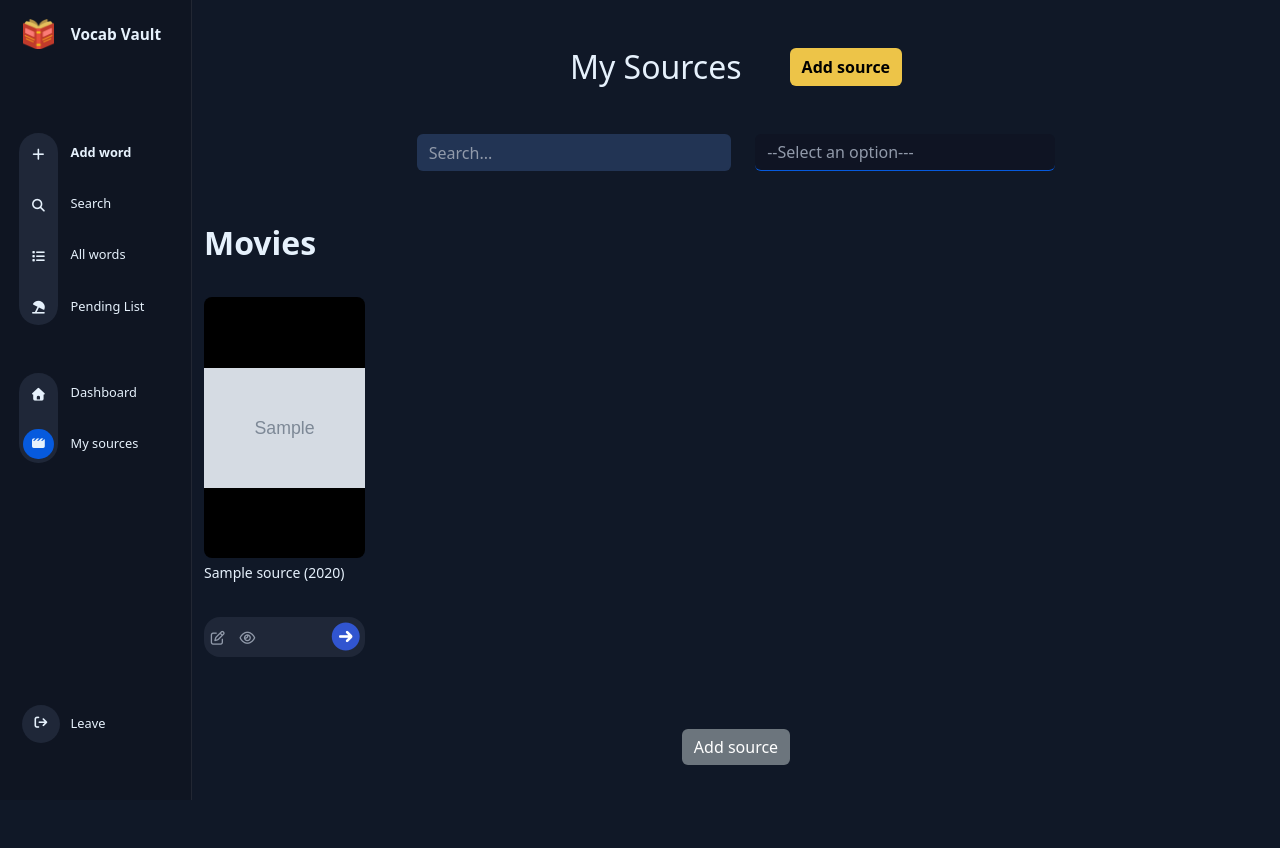
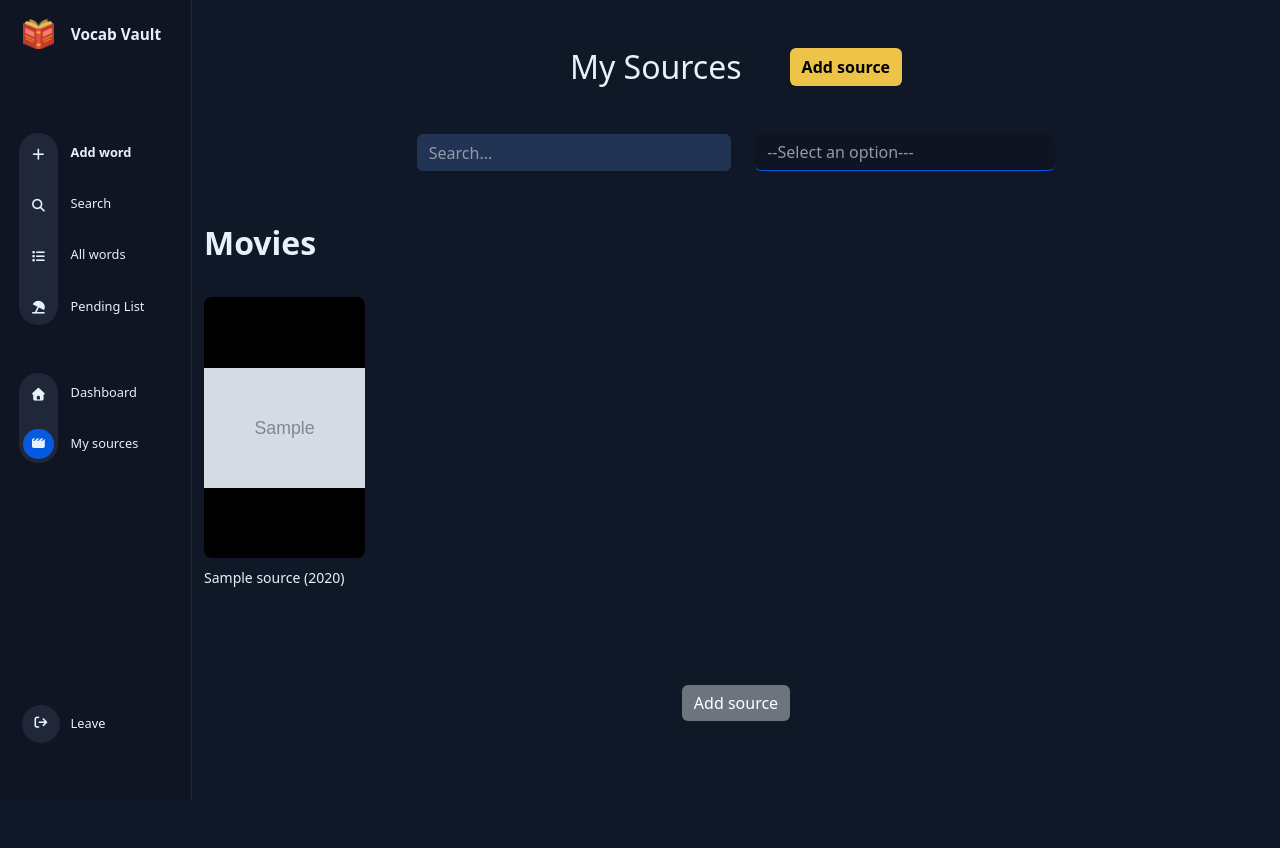
Before and after one commit to MrBean-s/Vocab-Vault, a Django app: page /lang/1/sources/ in a window 1280 px wide. Run offline with Django 5.2, Linux system fonts and the light colour scheme; tables that the repository leaves empty hold one stand-in row (values such as "Sample post"); grey boxes marked "Sample" are stand-in pictures; some libraries are stand-ins or nearby versions.

Commit message:
albums styling

```diff
--- a/dictApp/templates/base.html
+++ b/dictApp/templates/base.html
@@ -431,11 +431,11 @@
       }
 
       document.body.addEventListener('htmx:beforeSwap', function(evt) {
+         console.log(document.getElementById('genericModal'));
          if (evt.detail.target.id === 'genericModalBody') {
-            if (document.querySelector('#genericModal.show') === null){
-               document.getElementById('genericModal').classList.add('hidden');
+            if (document.querySelector('#genericModal.hidden') !== null){
+               document.getElementById('form-loader').classList.remove('hidden');
             }
-            document.getElementById('form-loader').classList.remove('hidden');
          } else if (evt.detail.target.id === 'genericModalImgContent') {
             document.getElementById('genericModalImg').classList.add('hidden');
             document.getElementById('form-loader').classList.remove('hidden');
--- a/dictApp/templates/sources.html
+++ b/dictApp/templates/sources.html
@@ -1,5 +1,5 @@
 {% extends 'base.html' %}
-
+{% load custom_filters %}
 {% block additionalStyles %}
 <style>
    .tv-grid {
@@ -11,7 +11,7 @@
 
    .source-card {
       max-width: 174px;
-      height: 360px;
+      height: 340px;
       display: flex; flex-direction: column;
       /* border: 1px solid white; */
 
@@ -24,25 +24,52 @@
       border-radius: 0.5rem;
       display: flex;
       align-items: center;
+      justify-content: center;
    }
 
-   .source-card img {
-      width: 100%;
-      height: 100%;
+   .img-wrapper img {
+      max-width: 100%;
+      max-height: 100%;
    }
 
-   .content-wrapper {
-      height: 99px;
-      padding-top: 5px;
+   .source-title {font-size: 0.875rem; height: 50px; max-height: 50px; overflow-y: scroll; line-height: 1.3rem; margin-top: 10px}
+   /* .buttons-row { height: 40px; margin-top: 9px; background: rgba(0, 0, 0, 0.85); border-radius: 1rem; padding: 5px} */
+   .row-icon-sm { font-size: 0.875rem; }
+   .section-title { margin: 30px 0; font-size: 2rem; font-weight: bold}
+
+   .show-poster { position: relative;}
+
+   .album-grid { display: grid; grid-template-columns: repeat(6, 1fr); column-gap: 20px; row-gap: 20px;}
+   .album-cover {
+      width: 174px; height: 174px; background: black; position: relative;
+      -webkit-user-select: none;
+      -ms-user-select: none;
+      user-select: none;
+   }
+   .album-overlay, .show-overlay {
+      cursor: pointer;
+      opacity: 0;
+      transition: .2s ease;
+      width: 100%; height: 100%;
+      position: absolute;
+      top: 0;
       display: flex;
       flex-direction: column;
       justify-content: space-between;
+      padding: 10px;
+      backdrop-filter: blur(12px);
+      -webkit-backdrop-filter: blur(12px);
+      background-color: rgba(0, 0, 0, 0.85);
+  }
+  .album-cover:hover .album-overlay, .show-poster:hover .show-overlay {
+      opacity: 1;
    }
+   .show-overlay { border-radius: 0.35rem; }
+   .album-year { font-size: 0.8rem; color: var(--text-muted) }
+   .album-name { font-size: 1rem; font-weight: bold;}
+   .album-author { font-size: 0.9rem; font-style: italic; color: var(--text-muted)}
 
-   .source-title {font-size: 0.875rem; height: 45px; max-height: 45px; overflow-y: scroll; line-height: 1.3rem;}
-   .buttons-row { height: 40px; margin-top: 9px; background: var(--bg-sidebar-pill); border-radius: 1rem; padding: 5px}
-   .row-icon-sm { font-size: 0.875rem; }
-   .section-title { margin: 30px 0; font-size: 2rem; font-weight: bold}
+
 </style>
 {% endblock additionalStyles %}
 
@@ -74,42 +101,23 @@
       {% if stitle == "Movie" or stitle == "TV Show" %}
          <div class="tv-grid">
             {% for source in sources %}
-            {% with cat=source.source_category %}
-               {% if cat == 'TVS' %}
+               {% if source.source_category == 'TVS' %}
                   {% url 'episodes' lang_id=lang_id source_id=source.id as href_url %}
-               {% elif cat in 'MOV,SON,POD' %}
+               {% elif source.source_category in 'MOV' %}
                   {% url 'play_session_source' lang_id=lang_id source_id=source.id as href_url %}
-               {% else %}
-                  {% url 'segments' lang_id=lang_id source_id=source.id as href_url %}
                {% endif %}
-            <div class="mb-4 source-card">
-               <div class="img-wrapper">
-
-
-                  {% if source.image and source.image.file %}
-                  <a href="{{href_url}}">
-                     <img src="{{ source.image.file.url }}" alt="Image" style="max-width: 100%; height: auto">
-                  </a>
-                  {% endif %}
-               </div>
-               <div class="content-wrapper">
-                  <div class="source-title">
-                     {{source.name}}{% if source.released_year %} ({{source.released_year}}){% endif %}
+            <div class="source-card">
+               <div class="show-poster">
+                  <div class="img-wrapper" >
+                     {% if source.image and source.image.file %}
+                        <img src="{{ source.image.file.url }}" alt="Image">
+                     {% endif %}
                   </div>
-                  <div class="buttons-row d-flex justify-content-between align-items-center">
-                     <div>
-                        <a style="cursor: pointer"
-                           hx-get="{% url 'source_edit' lang_id=lang_id source_id=source.id %}"
-                           hx-trigger="click"
-                           hx-target="#genericModalBody"
-                           hx-target-error="#error-box"
-                           data-bs-toggle="modal"
-                           data-bs-target="#genericModal">
-
-                           <i class="fa-regular fa-pen-to-square row-icon-sm text-muted"></i>
-                        </a>
+                  <div class="overlay show-overlay" data-url="{{href_url}}">
+                     <div class="d-flex gap-3 justify-content-end">
                         {% if source.image and source.image.file %}
                         <a class="ps-2" style="cursor: pointer"
+                           onclick="event.stopPropagation();"
                            hx-get="{% url 'show_image' img_id=source.image_id %}"
                            hx-trigger="click"
                            hx-target="#genericModalImgContent"
@@ -118,18 +126,55 @@
                            data-bs-target="#genericModalImg">
                            <i class="fa-regular fa-eye row-icon-sm text-muted"></i>
                         </a>
-                        {% endif %}
+                        {%endif%}
+                        <a style="cursor: pointer"
+                           onclick="event.stopPropagation();"
+                           hx-get="{% url 'source_edit' lang_id=lang_id source_id=source.id %}"
+                           hx-trigger="click"
+                           hx-target="#genericModalBody"
+                           hx-target-error="#error-box"
+                           data-bs-toggle="modal"
+                           data-bs-target="#genericModal">
+                           <i class="fa-regular fa-pen-to-square row-icon-sm text-muted"></i>
+                        </a>
                      </div>
-                     <a href="{{href_url}}" class="d-flex align-items-center text-decoration-none">
-                        <span class="fa-stack row-icon-sm" style="width: 2em">
-                           <i class="fa-solid fa-circle fa-stack-1x" style="color: white;"></i>
-                           <i class="fa-solid fa-circle-arrow-right fa-stack-2x" style="color: var(--bg-primary);"></i>
-                        </span>
-                     </a>
+                     <span class="text-center album-name">Check this source</span>
+                     <div></div>
                   </div>
                </div>
+               <div class="source-title">
+                  {{source.name}}{% if source.released_year %} ({{source.released_year}}){% endif %}
+               </div>
             </div>
-            {% endwith %}
+            {% endfor %}
+         </div>
+      {% elif stitle == 'Album' %}
+         <div class="album-grid">
+            {% for source in sources %}
+               <div class="album-cover">
+                  <img src="{{ source.image.file.url }}" alt="Image" style="max-width: 100%; height: auto">
+                  <div class="overlay album-overlay" data-url="{% url 'segments' lang_id=lang_id source_id=source.id %}">
+                     <span class="ms-auto">
+                        <a style="cursor: pointer"
+                           onclick="event.stopPropagation();"
+                           hx-get="{% url 'source_edit' lang_id=lang_id source_id=source.id %}"
+                           hx-trigger="click"
+                           hx-target="#genericModalBody"
+                           hx-target-error="#error-box"
+                           data-bs-toggle="modal"
+                           data-bs-target="#genericModal">
+                           <i class="fa-regular fa-pen-to-square row-icon-sm text-muted"></i>
+                        </a>
+                     </span>
+                     <span>
+                        {% if source.related_year %}
+                        <div class="album-year">({{source.released_year}})</div>
+                        {% endif %}
+                        <div class="album-name">{{source.name}}</div>
+                        <div class="album-author">{{source.author}}</div>
+                     </span>
+                  </div>
+               </div>
             {% endfor %}
          </div>
       {% endif %}
@@ -156,5 +201,12 @@
 function initSourceForm() {
    document.getElementById('genericModalTitle').textContent = 'Create/Edit a source';
 }
+
+document.querySelectorAll('.overlay').forEach((el) => {
+   el.addEventListener('click', (e) => {
+      const url = e.currentTarget.dataset.url;
+      window.location.href = url;
+   });
+});
 </script>
 {% endblock additionalScripts %}
```
